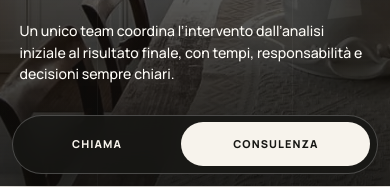
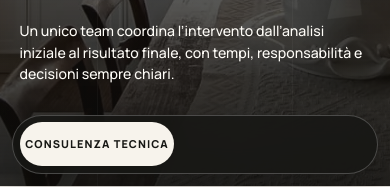
Before and after one commit to axrediron-lab/demo_househub, a plain HTML site: page index.html in a window 390 px wide. Shown: the part 658-845 px from the top of the page. Drawn offline with Linux system fonts and the light colour scheme.

Commit message:
Add files via upload

```diff
--- a/index.html
+++ b/index.html
@@ -20,9 +20,8 @@
 </div>
 <div aria-hidden="true" class="scroll-progress"><span></span></div>
 <div aria-hidden="true" class="cursor"><span>VIEW</span></div>
-<div aria-label="Azioni rapide" class="mobile-action-bar">
-<a href="tel:+3908119529243">Chiama</a>
-<a href="#contatti">Consulenza</a>
+<div aria-label="Azione rapida" class="mobile-action-bar" data-mobile-consultation="">
+<a href="#contatti">Consulenza tecnica</a>
 </div>
 <header class="site-header" data-header="">
 <a aria-label="House Hub, torna all'inizio" class="brand" href="#top"><img alt="House Hub studio immobiliare" class="brand__logo" src="assets/img/logo/logo-house-hub.png"/></a>
```
